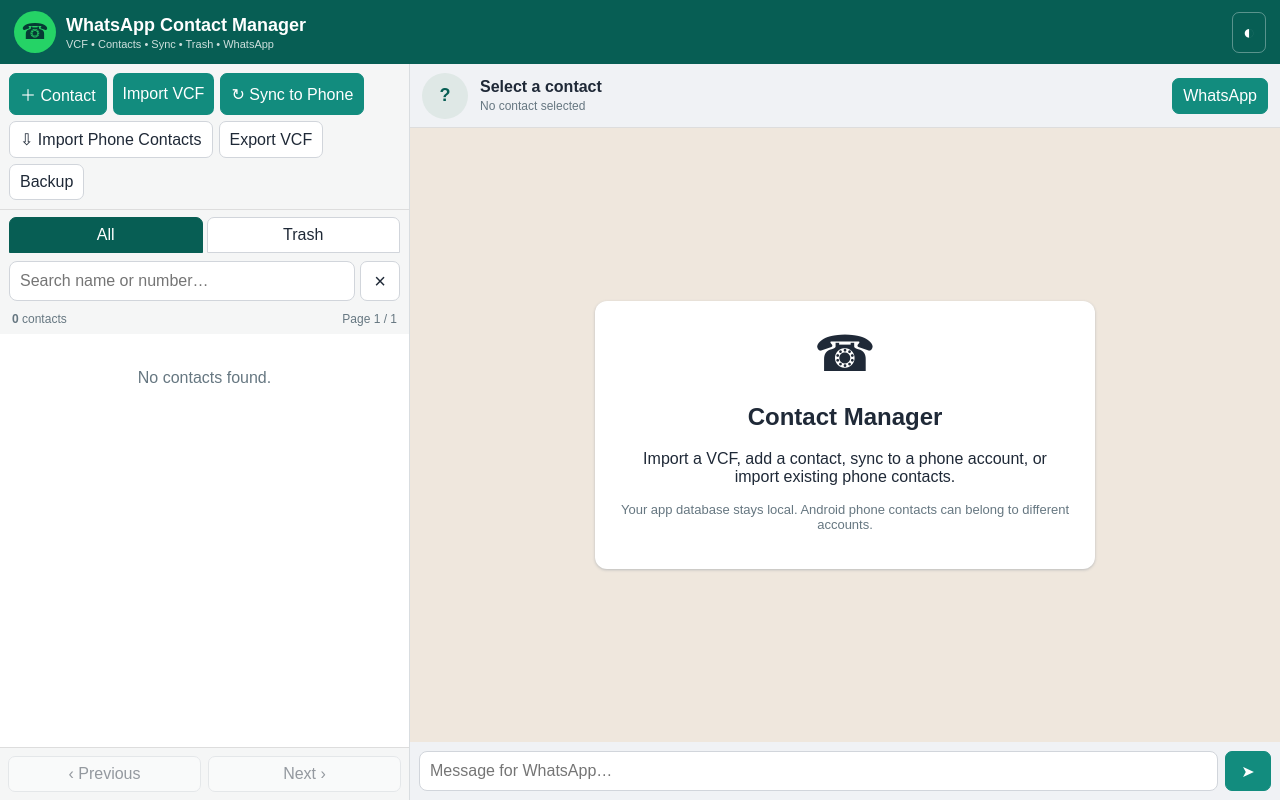
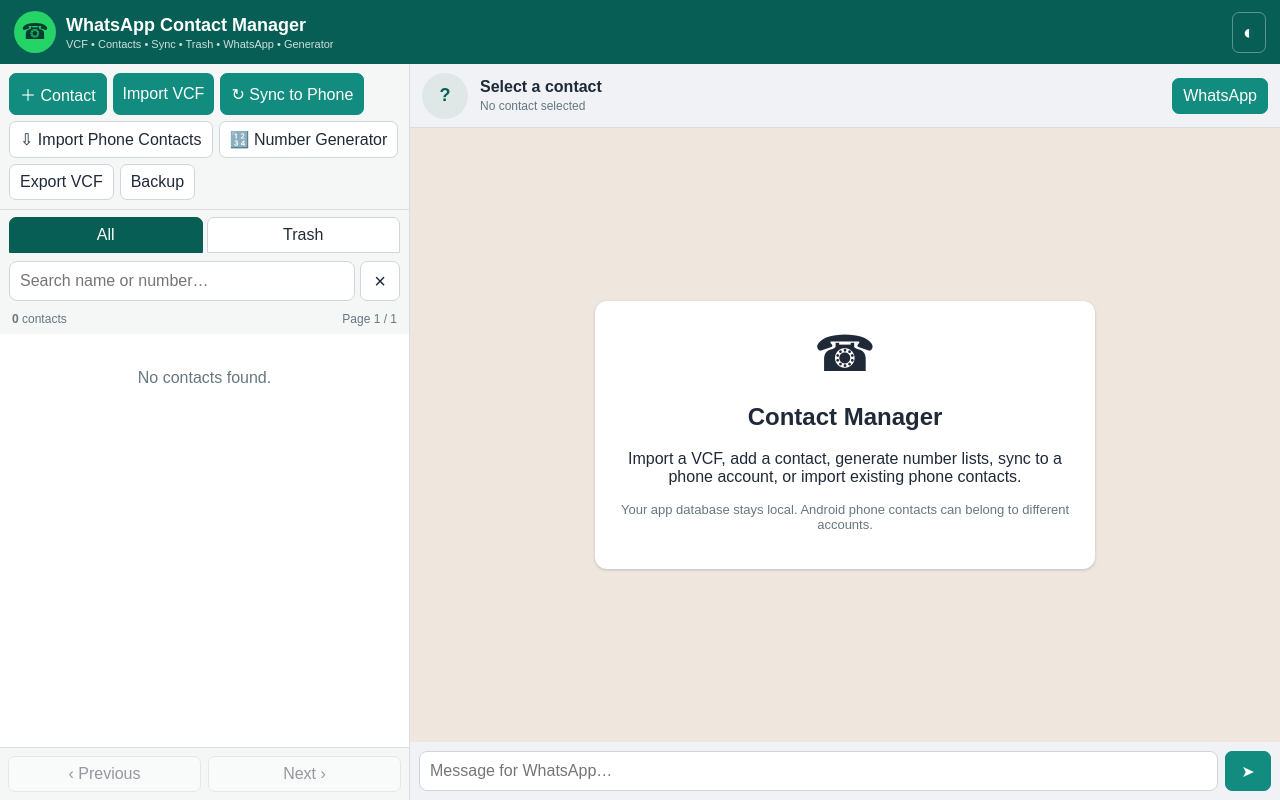
Before and after one commit to i4925024-netizen/number-free-select, a website: page www/index.html in a window 1280 px wide. Drawn offline with Linux system fonts and the light colour scheme.

Commit message:
Add number generator to Contact Manager navigation

```diff
--- a/www/index.html
+++ b/www/index.html
@@ -9,10 +9,10 @@
 </head>
 <body>
 <div class="app">
-<header class="topbar"><button id="backBtn" class="back hidden" aria-label="Back">‹</button><div class="brand"><div class="logo">☎</div><div><b>WhatsApp Contact Manager</b><small>VCF • Contacts • Sync • Trash • WhatsApp</small></div></div><button id="themeBtn" class="icon">◐</button></header>
+<header class="topbar"><button id="backBtn" class="back hidden" aria-label="Back">‹</button><div class="brand"><div class="logo">☎</div><div><b>WhatsApp Contact Manager</b><small>VCF • Contacts • Sync • Trash • WhatsApp • Generator</small></div></div><button id="themeBtn" class="icon">◐</button></header>
 <div class="layout" id="layout">
 <section class="sidebar" id="sidebar">
-<div class="actions"><button id="addBtn" class="primary">＋ Contact</button><label class="primary fileBtn">Import VCF<input id="vcfInput" type="file" accept=".vcf,text/vcard"></label><button id="syncBtn" class="primary">↻ Sync to Phone</button><button id="deviceBtn">⇩ Import Phone Contacts</button><button id="exportBtn">Export VCF</button><button id="backupBtn">Backup</button></div>
+<div class="actions"><button id="addBtn" class="primary">＋ Contact</button><label class="primary fileBtn">Import VCF<input id="vcfInput" type="file" accept=".vcf,text/vcard"></label><button id="syncBtn" class="primary">↻ Sync to Phone</button><button id="deviceBtn">⇩ Import Phone Contacts</button><button id="generatorBtn">🔢 Number Generator</button><button id="exportBtn">Export VCF</button><button id="backupBtn">Backup</button></div>
 <div id="importProgress" class="progressWrap hidden"><div id="progressText">Preparing import…</div><div class="progress"><i id="progressBar"></i></div></div>
 <div id="syncProgress" class="progressWrap hidden"><div id="syncText">Preparing phone sync…</div><div class="progress"><i id="syncBar"></i></div></div>
 <div class="tabs"><button id="allTab" class="active">All</button><button id="trashTab">Trash</button></div>
@@ -21,9 +21,10 @@
 <div id="list" class="list"></div>
 <div class="pager"><button id="prevBtn">‹ Previous</button><button id="nextBtn">Next ›</button></div>
 </section>
-<section class="detail" id="detail"><div class="detailHead"><div class="avatar" id="headAvatar">?</div><div class="meta"><b id="headName">Select a contact</b><span id="headPhone">No contact selected</span></div><button id="waBtn" class="primary">WhatsApp</button></div><div id="detailBody" class="detailBody"><div class="welcome"><div class="bigIcon">☎</div><h2>Contact Manager</h2><p>Import a VCF, add a contact, sync to a phone account, or import existing phone contacts.</p><p class="muted">Your app database stays local. Android phone contacts can belong to different accounts.</p></div></div><div class="composer"><textarea id="message" rows="1" placeholder="Message for WhatsApp…"></textarea><button id="sendBtn" class="primary">➤</button></div></section>
+<section class="detail" id="detail"><div class="detailHead"><div class="avatar" id="headAvatar">?</div><div class="meta"><b id="headName">Select a contact</b><span id="headPhone">No contact selected</span></div><button id="waBtn" class="primary">WhatsApp</button></div><div id="detailBody" class="detailBody"><div class="welcome"><div class="bigIcon">☎</div><h2>Contact Manager</h2><p>Import a VCF, add a contact, generate number lists, sync to a phone account, or import existing phone contacts.</p><p class="muted">Your app database stays local. Android phone contacts can belong to different accounts.</p></div></div><div class="composer"><textarea id="message" rows="1" placeholder="Message for WhatsApp…"></textarea><button id="sendBtn" class="primary">➤</button></div></section>
 </div></div>
 <div id="accountModal" class="modal hidden"><div class="modalBox"><h2>Sync to phone account</h2><p class="muted">Choose where Android should save the new contacts. Google/Gmail accounts and device accounts may appear here.</p><div id="accountList" class="accountList"></div><div class="modalActions"><button id="accountCancelBtn">Cancel</button><button id="accountSyncBtn" class="primary">Sync Selected</button></div></div></div>
 <div id="modal" class="modal hidden"><div class="modalBox"><h2 id="modalTitle">Add Contact</h2><label>Name<input id="nameInput" autocomplete="off"></label><label>Phone / WhatsApp<input id="phoneInput" inputmode="tel" placeholder="+923001234567" autocomplete="off"></label><label>Note<textarea id="noteInput" rows="3"></textarea></label><div class="modalActions"><button id="cancelBtn">Cancel</button><button id="saveBtn" class="primary">Save</button></div></div></div>
 <div id="toast" class="toast"></div><script src="app.js"></script><script src="native-sync.js"></script>
+<script>document.getElementById('generatorBtn').addEventListener('click',()=>{window.location.href='generator.html';});</script>
 </body></html>
```
